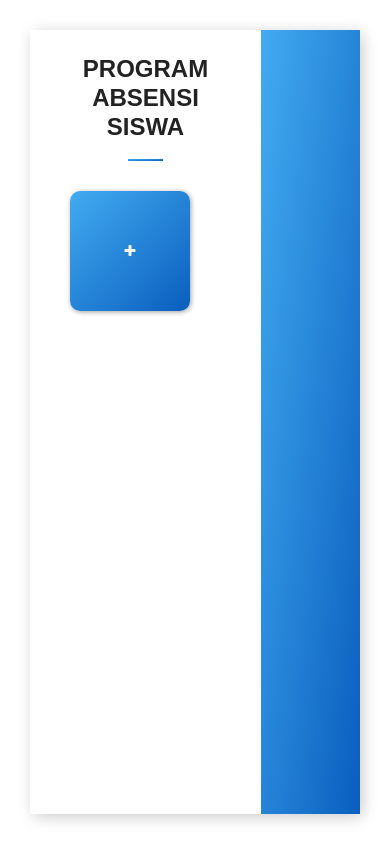
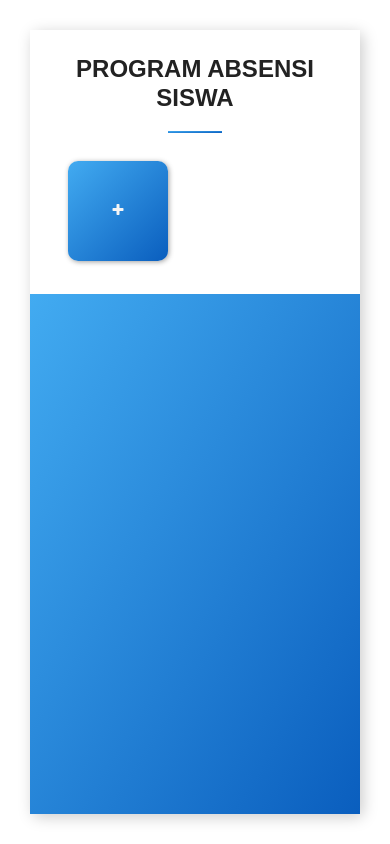
Before and after one commit to Azrilardian/Absen-Siswa, a website built with webpack: page App/index.html in a window 390 px wide. Built offline with nearby package versions, Linux system fonts and the light colour scheme.

Commit message:
Update : responsivitas program

```diff
--- a/App/css/style.css
+++ b/App/css/style.css
@@ -20,12 +20,14 @@ button:focus {
 	box-shadow: 3px 3px 15px #cccccc;
 	border-radius: 5px;
 	padding: 0;
+	transition: 0.2s ease-in;
 }
 
 .container-fluid .left {
 	width: 70%;
 	background-color: white;
 	padding: 25px 30px;
+	transition: 0.2s ease-in;
 }
 
 .container-fluid .left h1 {
@@ -52,6 +54,8 @@ button:focus {
 	width: 30%;
 	background: var(--blue-gradient);
 	padding: 20px;
+	transition: 0.2s ease-in;
+	overflow: auto;
 }
 .container-fluid .right button span {
 	position: absolute;
@@ -82,6 +86,8 @@ button:focus {
 	overflow: hidden;
 	text-transform: uppercase;
 	box-shadow: 1px 1px 5px #3b3b3b7c;
+	text-align: left;
+	padding-left: 50px;
 }
 
 .container-fluid .nama-kelas {
@@ -103,6 +109,7 @@ button.kelas-siswa {
 	text-transform: uppercase;
 	border: none;
 	box-shadow: 1px 1px 5px #3b3b3b7c;
+	transition: 0.2s ease-in;
 }
 
 button.tambahSiswa:hover,
@@ -125,3 +132,49 @@ button.kelasSiswa:hover {
 .modal .modal-footer button#btn-tambah {
 	background: var(--blue-gradient);
 }
+
+/*? BREAKPOINT */
+
+/*? 733PX */
+@media screen and (max-width: 1100px) {
+	.container-fluid .right {
+		width: 40%;
+	}
+}
+@media screen and (max-width: 897px) {
+	button.tambah-siswa,
+	button.kelas-siswa {
+		width: 100px;
+		height: 100px;
+		margin: 8px;
+	}
+	.container-fluid .right {
+		width: 50%;
+	}
+	.container-fluid .right button span {
+		font-size: 14px;
+	}
+
+	.container-fluid .right button.siswa {
+		font-size: 14px;
+	}
+}
+@media screen and (max-width: 810px) {
+	.container-fluid {
+		flex-direction: column;
+	}
+	.container-fluid .left,
+	.container-fluid .right {
+		width: 100%;
+	}
+	.container-fluid .right {
+		height: 100%;
+	}
+	.container-fluid .right button span {
+		font-size: 16px;
+	}
+
+	.container-fluid .right button.siswa {
+		font-size: 16px;
+	}
+}
```
